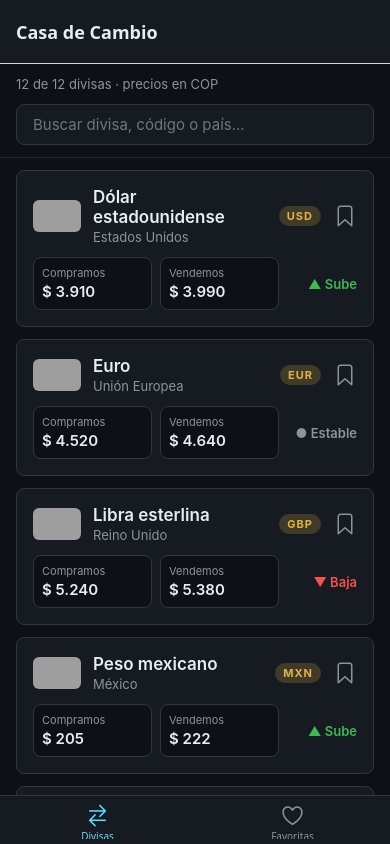
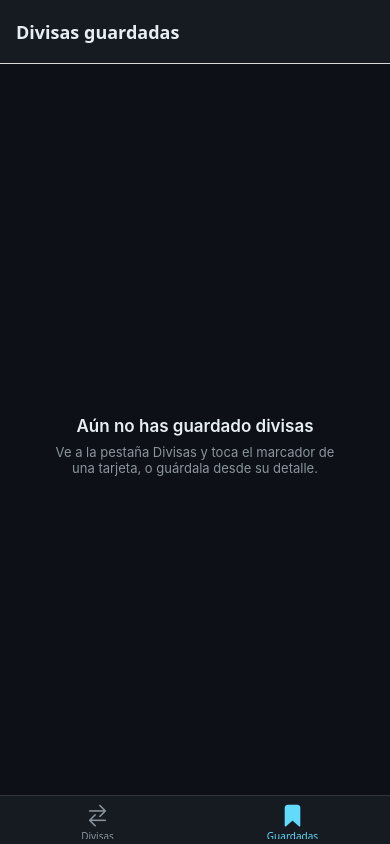
Before and after one commit to player7842/bc-reactnative-casa-de-cambio-Leyner-Buitrago, a React Native app in the folder starter/: screen /Saved in a window 390 px wide. Built offline with nearby package versions, Linux system fonts and the light colour scheme; grey boxes are pictures that could not be loaded.

Commit message:
feat: pestaña Guardadas con badge en tiempo real desde el store parte 2, correccion

```diff
--- a/starter/src/navigation/RootNavigator.tsx
+++ b/starter/src/navigation/RootNavigator.tsx
@@ -5,7 +5,8 @@ import { Ionicons } from '@expo/vector-icons';
 
 import { HomeScreen } from '../screens/HomeScreen';
 import { DetailScreen } from '../screens/DetailScreen';
-import { FavoritesScreen } from '../screens/FavoritesScreen';
+import { SavedScreen } from '../screens/SavedScreen';
+import { useSavedStore } from '../stores/savedStore';
 import { COLORS, TYPOGRAPHY } from '../theme';
 import type { HomeStackParamList, RootTabParamList } from './types';
 
@@ -32,7 +33,6 @@ function HomeStackNavigator(): React.JSX.Element {
       <HomeStack.Screen
         name="HomeDetail"
         component={DetailScreen}
-        // El título del header sale de los params que se enviaron al navegar
         options={({ route }) => ({ title: route.params.name })}
       />
     </HomeStack.Navigator>
@@ -45,6 +45,9 @@ function HomeStackNavigator(): React.JSX.Element {
 const Tab = createBottomTabNavigator<RootTabParamList>();
 
 export function RootNavigator(): React.JSX.Element {
+  // Selector específico: solo se re-renderiza cuando cambia la CANTIDAD de guardadas
+  const savedCount = useSavedStore((state) => state.items.length);
+
   return (
     <Tab.Navigator
       screenOptions={({ route }) => ({
@@ -55,8 +58,8 @@ export function RootNavigator(): React.JSX.Element {
                 ? 'swap-horizontal'
                 : 'swap-horizontal-outline'
               : focused
-                ? 'heart'
-                : 'heart-outline';
+                ? 'bookmark'
+                : 'bookmark-outline';
           return <Ionicons name={iconName} size={size} color={color} />;
         },
         tabBarActiveTintColor: COLORS.primary,
@@ -71,16 +74,24 @@ export function RootNavigator(): React.JSX.Element {
         sceneStyle: { backgroundColor: COLORS.background },
       })}
     >
-      {/* La pestaña Home usa el Stack interno, que ya trae su propio header */}
       <Tab.Screen
         name="Home"
         component={HomeStackNavigator}
         options={{ tabBarLabel: 'Divisas', headerShown: false }}
       />
       <Tab.Screen
-        name="Favorites"
-        component={FavoritesScreen}
-        options={{ tabBarLabel: 'Favoritas', title: 'Divisas favoritas' }}
+        name="Saved"
+        component={SavedScreen}
+        options={{
+          tabBarLabel: 'Guardadas',
+          title: 'Divisas guardadas',
+          // Badge en tiempo real: undefined oculta el círculo cuando no hay guardadas
+          tabBarBadge: savedCount > 0 ? savedCount : undefined,
+          tabBarBadgeStyle: {
+            backgroundColor: COLORS.primary,
+            color: COLORS.background,
+          },
+        }}
       />
     </Tab.Navigator>
   );
--- a/starter/src/navigation/types.ts
+++ b/starter/src/navigation/types.ts
@@ -4,8 +4,8 @@ import { Trend } from '../types';
 export type RootTabParamList = {
   // Pestaña principal: contiene el Stack interno (lista → detalle)
   Home: undefined;
-  // Pestaña secundaria
-  Favorites: undefined;
+  // Pestaña de divisas guardadas (viene del store Zustand)
+  Saved: undefined;
 };
 
 // Pantallas del Stack anidado dentro de la pestaña Home
```
